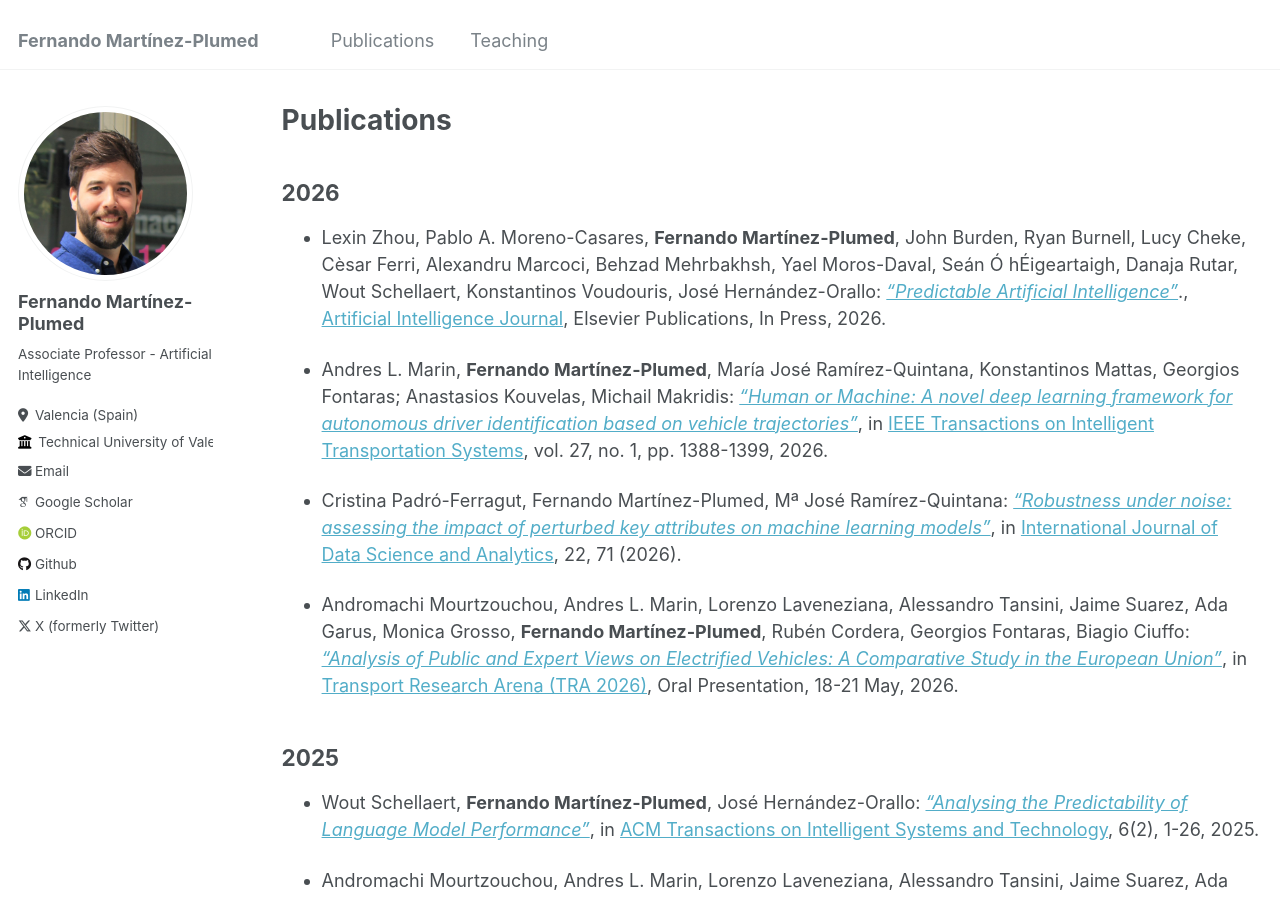
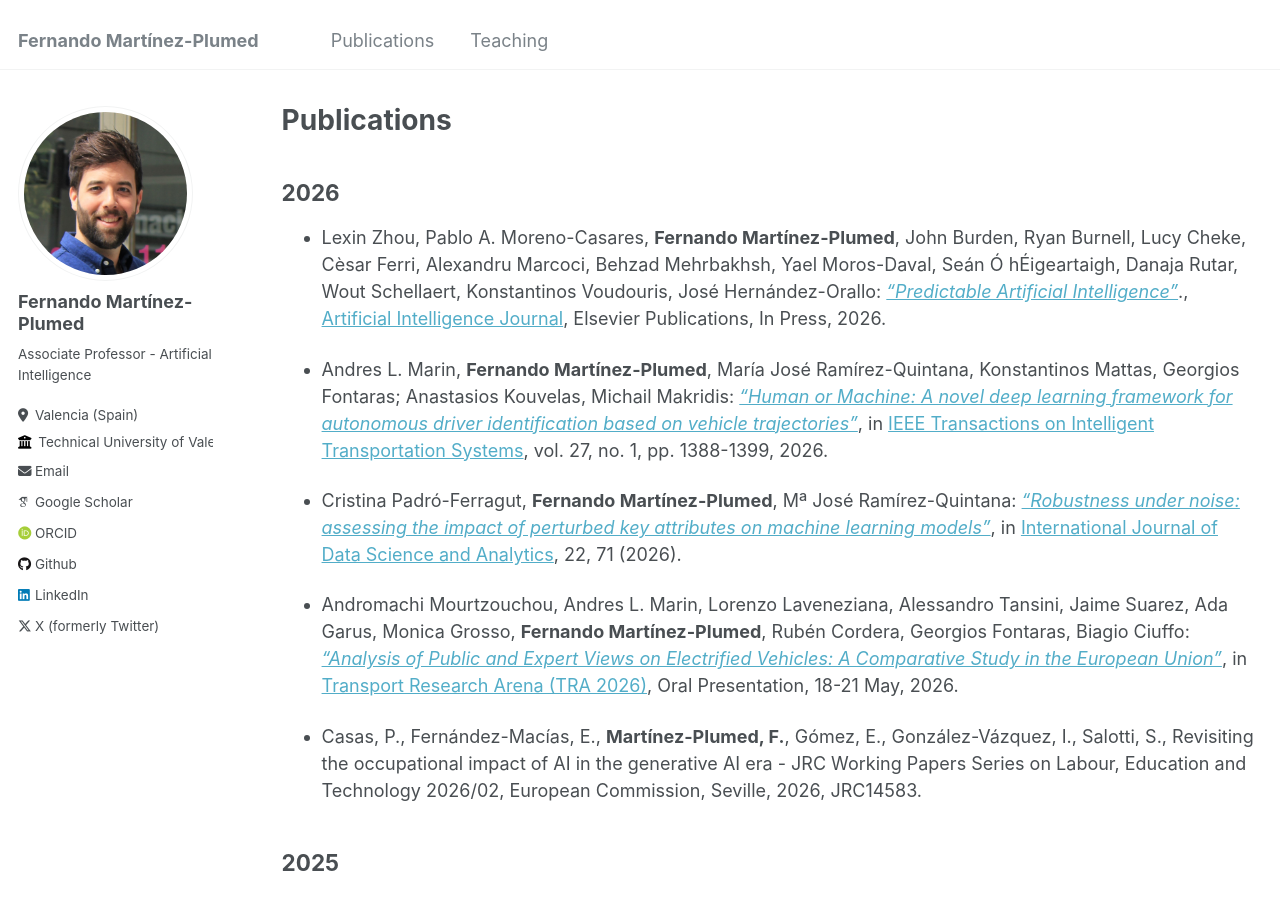
Before and after one commit to nandomp/nandomp.github.io, a Jekyll site: the page built from _pages/publications.md, in a window 1280 px wide and 900 px high. Built offline with Jekyll 4.4.1, drawn with Linux system fonts in a browser that asks for light colours; some web fonts are replaced.

Commit message:
Update publications.md

```diff
--- a/_pages/publications.md
+++ b/_pages/publications.md
@@ -11,9 +11,11 @@ author_profile: true
 
 * Andres L. Marin, **Fernando Martínez-Plumed**,  María José Ramírez-Quintana, Konstantinos Mattas, Georgios Fontaras; Anastasios Kouvelas, Michail Makridis: [*"Human or Machine: A novel deep learning framework for autonomous driver identification based on vehicle trajectories"*](https://ieeexplore.ieee.org/document/11247850), in [IEEE Transactions on Intelligent Transportation Systems](https://ieee-itss.org/pub/t-its/), vol. 27, no. 1, pp. 1388-1399, 2026.
 
-* Cristina Padró-Ferragut, Fernando Martínez-Plumed, Mª José Ramírez-Quintana: [*"Robustness under noise: assessing the impact of perturbed key attributes on machine learning models"*](https://doi.org/10.1007/s41060-025-01006-4), in [International Journal of Data Science and Analytics](https://link.springer.com/journal/41060), 22, 71 (2026).
+* Cristina Padró-Ferragut, **Fernando Martínez-Plumed**, Mª José Ramírez-Quintana: [*"Robustness under noise: assessing the impact of perturbed key attributes on machine learning models"*](https://doi.org/10.1007/s41060-025-01006-4), in [International Journal of Data Science and Analytics](https://link.springer.com/journal/41060), 22, 71 (2026).
 
 * Andromachi Mourtzouchou, Andres L. Marin, Lorenzo Laveneziana, Alessandro Tansini, Jaime Suarez, Ada Garus, Monica Grosso, **Fernando Martínez-Plumed**, Rubén Cordera, Georgios Fontaras, Biagio Ciuffo: [*"Analysis of Public and Expert Views on Electrified Vehicles: A Comparative Study in the European Union"*](), in [Transport Research Arena (TRA 2026)](https://traconference.eu/), Oral Presentation, 18-21 May, 2026.
+
+* Casas, P., Fernández-Macías, E., **Martínez-Plumed, F.**, Gómez, E., González-Vázquez, I., Salotti, S., Revisiting the occupational impact of AI in the generative AI era - JRC Working Papers Series on Labour, Education and Technology 2026/02, European Commission, Seville, 2026, JRC14583.
 
 
 2025
```
